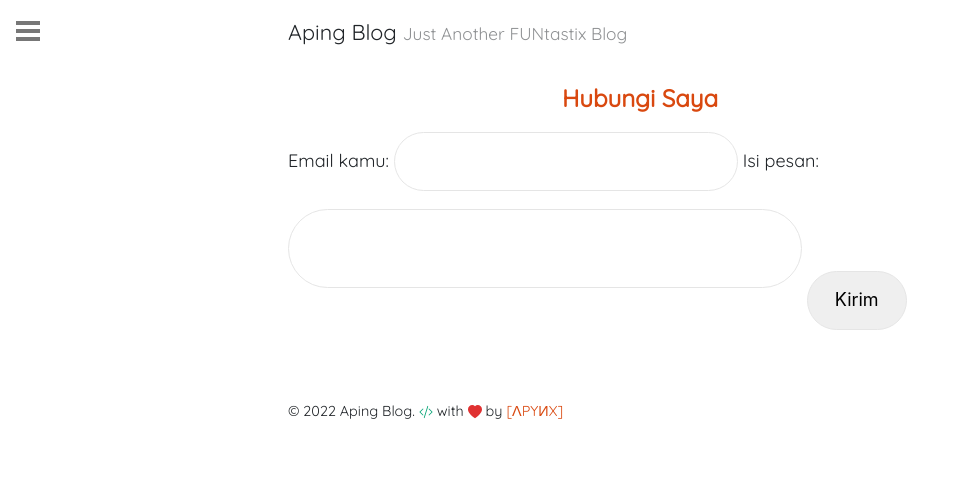
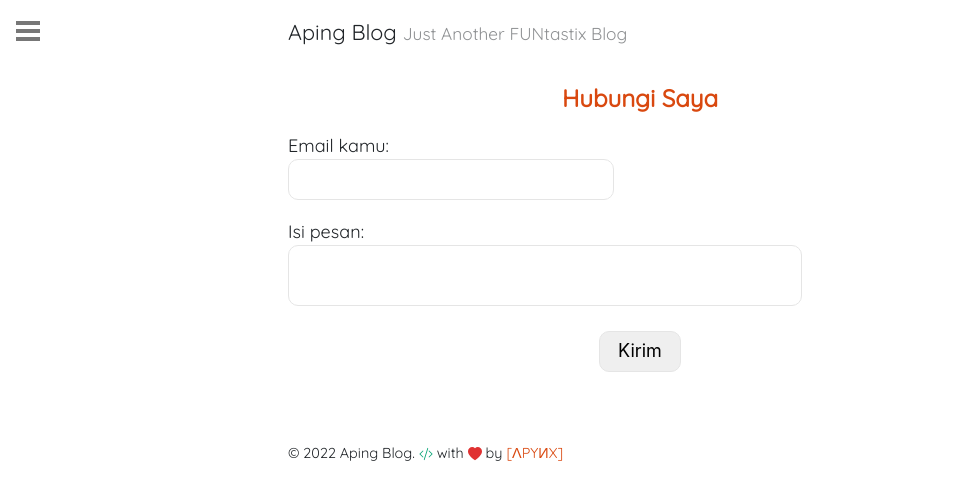
Before and after one commit to apynx/apynx.github.io, a Jekyll site: the page built from kontak.md, in a window 1280 px wide. Shown: the top 500 px of the page, without its empty margins (0-954 px from the left). Built offline with Jekyll 4.4.1, drawn with Linux system fonts in a browser that asks for light colours.

Commit message:
update layout kontak

```diff
--- a/_includes/contact-form.html
+++ b/_includes/contact-form.html
@@ -1,12 +1,14 @@
 <form action="https://formspree.io/f/xayvllol" method="POST">
     <label>
-      Email kamu:
+      Email kamu:<br/>
       <input type="email" name="email">
     </label>
+    <br/>
     <label>
-      Isi pesan:
+      Isi pesan:<br/>
       <textarea name="message"></textarea>
     </label>
+    <br/>
     <!-- your other form fields go here -->
-    <button type="submit">Kirim</button>
+    <div style="text-align: center;"><button type="submit">Kirim</button></div>
     </form>
--- a/_sass/ockham/_custom.scss
+++ b/_sass/ockham/_custom.scss
@@ -90,9 +90,9 @@
 
 input[type="text"], input[type="email"], input[type="search"],
 input[type="submit"], button, textarea {
-  padding: 1em 1.5em;
+  padding: .5em 1em;
   border: 1px solid #e5e5e5;
-  border-radius: 300px;
+  border-radius: 10px;
   margin-bottom: 1em;
   font-family:  -apple-system, BlinkMacSystemFont, "Segoe UI",
                 "Roboto", "Oxygen", "Ubuntu", "Cantarell",
```
